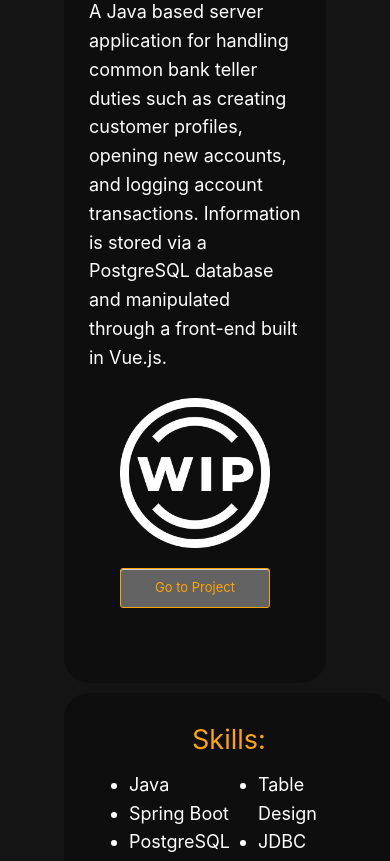
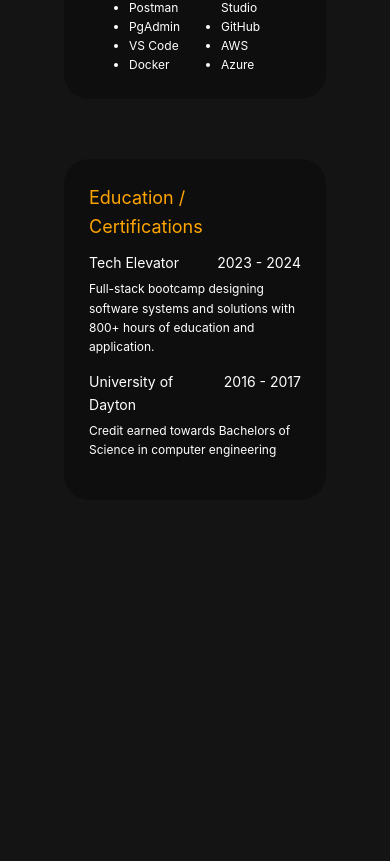
Before and after one commit to Skeffy/skeffy.github.io, a Vue app: page / in a window 390 px wide. Shown: the part 2455-3316 px from the top of the page. After the commit the page ends 3019 px from the top, so only its background shows below. Built offline with nearby package versions, Linux system fonts and the light colour scheme.

Commit message:
Implement education component. add media rule to set font size to 12px below view width of 500px

```diff
--- a/src/App.vue
+++ b/src/App.vue
@@ -17,7 +17,7 @@ import Education from './components/Education.vue';
           <List :list="$store.state.skills"/>
           <List :list="$store.state.softwares"/>
         </div>
-
+        <Education />
       </div>
     </main>
   </div>
@@ -40,7 +40,6 @@ import Education from './components/Education.vue';
 
   #lists {
     grid-area: lists;
-    margin-bottom: 100px;
     display: flex;
     flex-direction: column;
     justify-content: space-evenly;
@@ -53,10 +52,11 @@ import Education from './components/Education.vue';
 
   #education {
     grid-area: education;
+    margin-top: 30px;
   }
 }
 
-@media (min-width: 950px) {
+@media (max-width: 1300px) {
   #lists {
     grid-area: lists;
     margin-bottom: 50px;
@@ -67,7 +67,7 @@ import Education from './components/Education.vue';
   }
 }
 
-@media (min-width: 750px) {
+@media (max-width: 950px) {
   #lists {
     grid-area: lists;
     margin-bottom: 50px;
@@ -85,4 +85,10 @@ import Education from './components/Education.vue';
     justify-items: center;
   }
 }
+
+@media (max-width: 500px) {
+  #app {
+    font-size: 12px;
+  }
+}
 </style>
```
